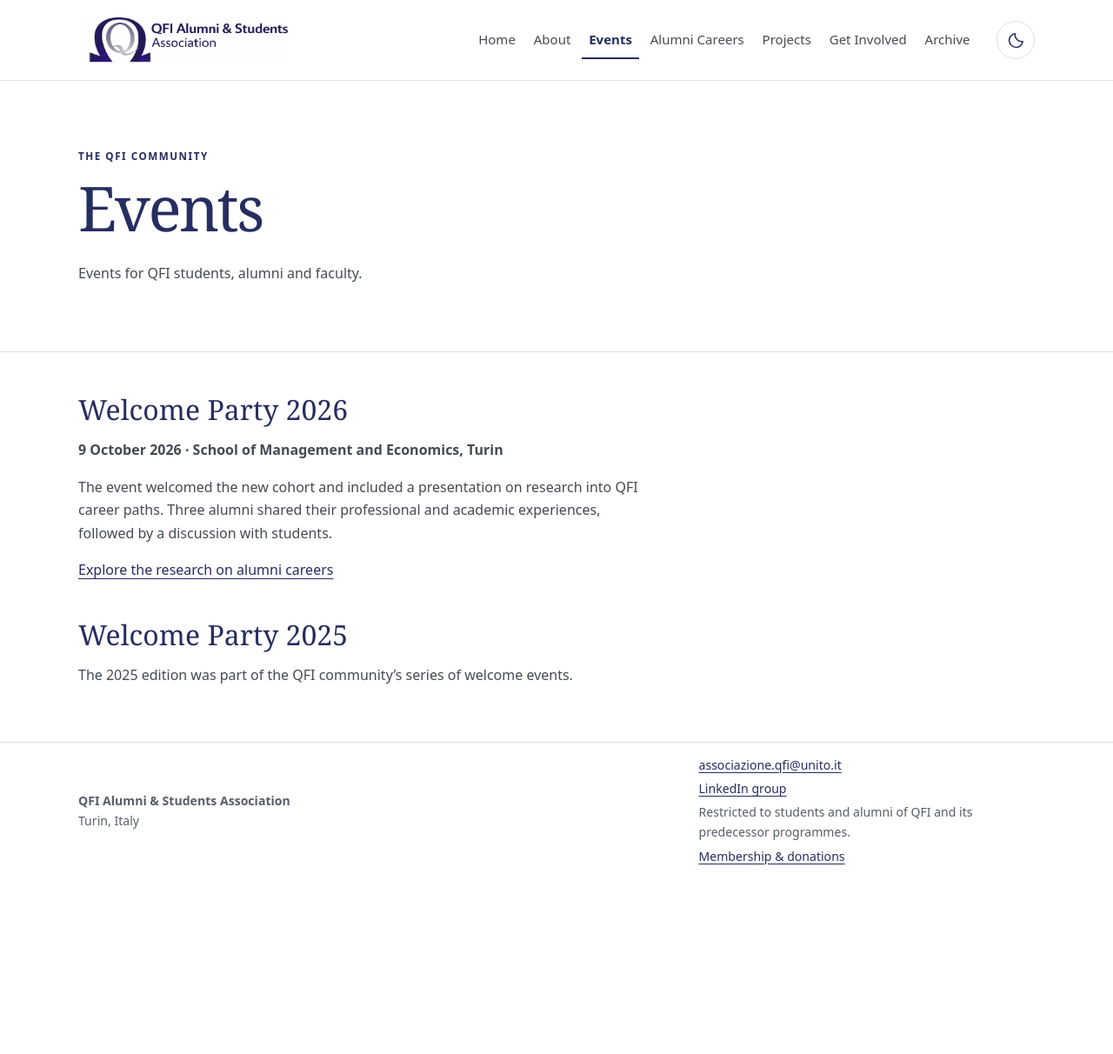
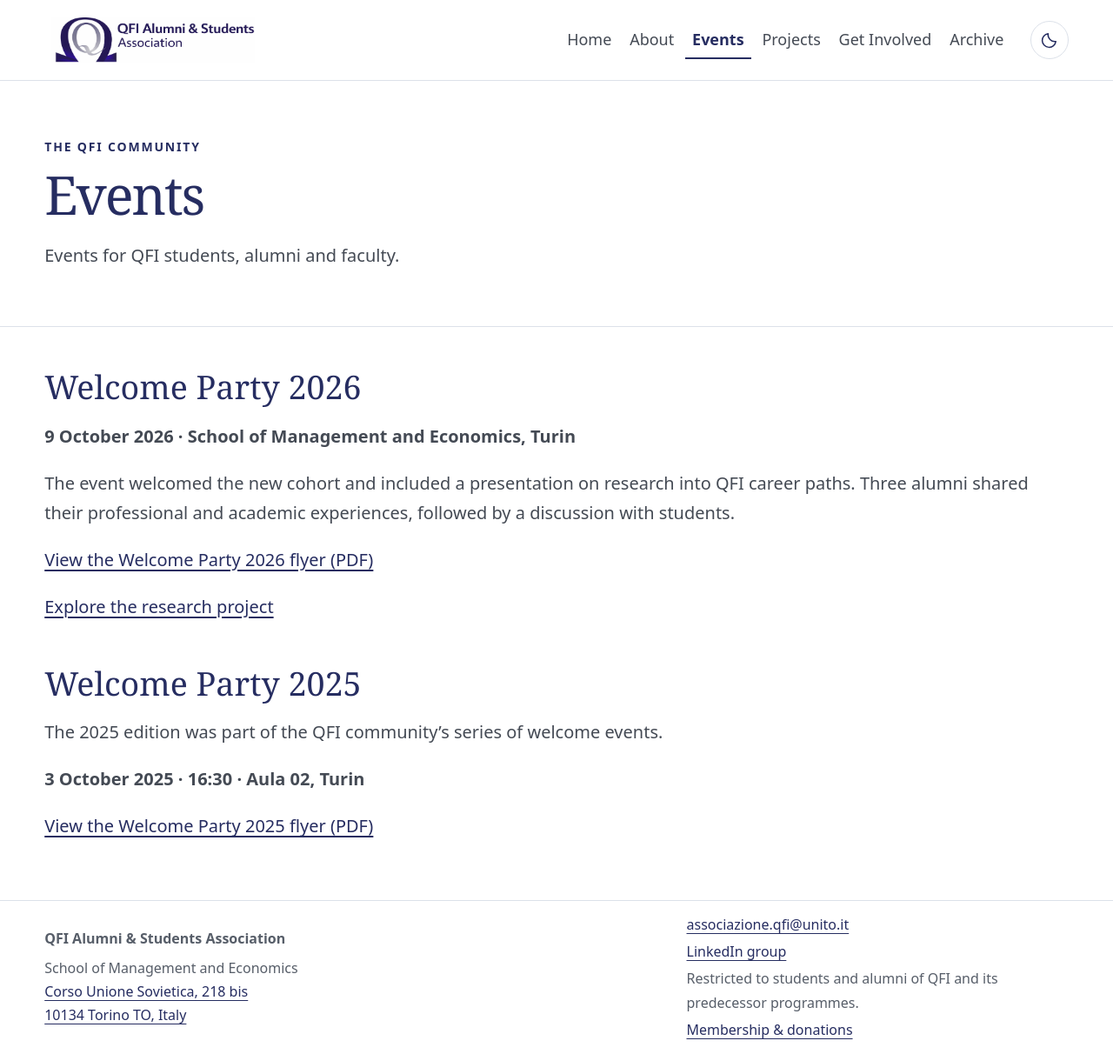
Before and after one commit to AlessandroTugnetti/qfi-alumni, a Jekyll site: the page built from _pages/eventi.md, in a window 1280 px wide. Shown: the whole page at 87% size. Built offline with Jekyll 4.4.1, drawn with Linux system fonts in a browser that asks for light colours; before the commit the page ends 1009 px from its top, so only the background shows below that.

Commit message:
Improve desktop layout and typography, add event flyers and association address

```diff
--- a/_layouts/qfi.html
+++ b/_layouts/qfi.html
@@ -28,7 +28,13 @@
     </main>
     <footer class="site-footer">
       <div class="wrap footer-inner">
-        <div><strong>{{ site.title | escape }}</strong><br>Turin, Italy</div>
+        <div>
+          <strong>{{ site.title | escape }}</strong>
+          <address class="footer-address">
+            School of Management and Economics<br>
+            <a href="https://www.google.com/maps/place//data=!4m2!3m1!1s0x478812d15cd975c5:0x889a3caf1aeb2f2?sa=X&amp;ved=1t:8290&amp;ictx=111">Corso Unione Sovietica, 218 bis<br>10134 Torino TO, Italy</a>
+          </address>
+        </div>
         <div class="footer-contacts">
           <a href="mailto:associazione.qfi@unito.it">associazione.qfi@unito.it</a>
           <a href="https://www.linkedin.com/groups/5072671/">LinkedIn group</a>
--- a/_pages/eventi.md
+++ b/_pages/eventi.md
@@ -13,9 +13,15 @@ description: Events for QFI students, alumni and faculty.
 
 The event welcomed the new cohort and included a presentation on research into QFI career paths. Three alumni shared their professional and academic experiences, followed by a discussion with students.
 
-[Explore the research on alumni careers]({{ '/percorsi-alumni/' | relative_url }})
+[View the Welcome Party 2026 flyer (PDF)]({{ '/assets/documenti/welcome-party-2026-flyer.pdf' | relative_url }})
+
+[Explore the research project]({{ '/projects/qfi-alumni-careers/' | relative_url }})
 
 ## Welcome Party 2025
 {: #welcome-party-2025}
 
 The 2025 edition was part of the QFI community’s series of welcome events.
+
+**3 October 2025 · 16:30 · Aula 02, Turin**
+
+[View the Welcome Party 2025 flyer (PDF)]({{ '/assets/documenti/welcome-party-2025-flyer.pdf' | relative_url }})
--- a/assets/qfi.css
+++ b/assets/qfi.css
@@ -20,22 +20,23 @@ body {
   flex-direction: column;
   background: var(--bg);
   color: var(--text);
-  font: 1rem/1.65 system-ui, sans-serif;
+  font: 1.125rem/1.7 system-ui, sans-serif;
 }
 main { flex: 1; }
 a { color: var(--blue); text-underline-offset: .22em; }
 :focus-visible { outline: 2px solid var(--blue); outline-offset: 3px; }
 h1, h2, h3 { color: var(--blue); font-family: Georgia, serif; font-weight: 500; line-height: 1.1; }
-h1 { margin: .15em 0 .32em; font-size: clamp(2.3rem, 6vw, 4.45rem); letter-spacing: -.035em; }
-h2 { margin: 1.35em 0 .5em; font-size: clamp(1.5rem, 3vw, 2rem); }
+h1 { margin: .15em 0 .32em; font-size: clamp(2.5rem, 4.8vw, 4.75rem); letter-spacing: -.035em; }
+h2 { margin: 1.35em 0 .5em; font-size: clamp(1.75rem, 3vw, 2.35rem); }
 p { margin: 0 0 1em; }
-.wrap { width: min(100% - 2 * clamp(16px, 5vw, 60px), 1100px); margin-inline: auto; }
+.wrap { width: min(100% - 2 * clamp(20px, 4vw, 72px), 1320px); margin-inline: auto; }
 .site-header, .site-footer { background: var(--panel); }
 .site-header { border-bottom: 1px solid var(--line); }
-.site-footer { border-top: 1px solid var(--line); color: var(--subtle); font-size: .88rem; }
+.site-footer { border-top: 1px solid var(--line); color: var(--subtle); font-size: 1rem; }
 .header-inner, .footer-inner { display: flex; align-items: center; gap: .7rem 1.4rem; padding-block: .85rem; }
 .footer-inner { justify-content: space-between; flex-wrap: wrap; }
 .footer-contacts { display: flex; flex-direction: column; align-items: flex-start; gap: .25rem; max-width: 48ch; }
+.footer-address { font-style: normal; margin-top: .4rem; }
 .brand { flex: 0 1 250px; display: block; padding: .4rem .5rem; border-radius: .25rem; background: #fff; }
 .brand img { display: block; width: 100%; height: auto; }
 .header-inner nav { margin-left: auto; }
@@ -46,7 +47,7 @@ p { margin: 0 0 1em; }
   min-height: 44px;
   padding: 0 .5rem;
   color: var(--text);
-  font-size: .94rem;
+  font-size: 1.125rem;
   text-decoration: none;
   border-bottom: 2px solid transparent;
 }
@@ -67,9 +68,9 @@ p { margin: 0 0 1em; }
 .theme-toggle:hover { background: var(--wash); }
 .theme-toggle .sun, .theme-toggle[aria-pressed="true"] .moon { display: none; }
 .theme-toggle[aria-pressed="true"] .sun { display: block; }
-.hero, .page-heading { padding-block: clamp(2.3rem, 6vw, 5rem); border-bottom: 1px solid var(--line); }
-.hero p:not(.kicker), .page-heading p:not(.kicker) { max-width: 62ch; margin-bottom: 0; }
-.kicker { margin: 0; font-size: .73rem; font-weight: 700; letter-spacing: .13em; text-transform: uppercase; color: var(--blue); }
+.hero, .page-heading { padding-block: clamp(2.3rem, 5vw, 4rem); border-bottom: 1px solid var(--line); }
+.hero p:not(.kicker), .page-heading p:not(.kicker) { margin-bottom: 0; }
+.kicker { margin: 0; font-size: .875rem; font-weight: 700; letter-spacing: .13em; text-transform: uppercase; color: var(--blue); }
 .actions { display: flex; flex-wrap: wrap; gap: .65rem; margin-top: 1.4rem; }
 .button {
   display: inline-flex;
@@ -85,7 +86,6 @@ p { margin: 0 0 1em; }
 .primary { background: var(--blue); color: var(--on-blue); }
 .content { padding-block: clamp(1.55rem, 4vw, 3rem); }
 .content > :first-child { margin-top: 0; }
-.content > p { max-width: 73ch; }
 .grid { display: grid; gap: .85rem; margin-block: 1rem 1.4rem; }
 .three { grid-template-columns: repeat(3, minmax(0, 1fr)); }
 .two { grid-template-columns: repeat(2, minmax(0, 1fr)); }
@@ -109,21 +109,24 @@ p { margin: 0 0 1em; }
 .news-list p:last-child { margin-bottom: 0; }
 .project-list { display: grid; gap: 1rem; }
 .project-card { margin-top: 1rem; }
-.project-card h3 { font-size: clamp(1.5rem, 3vw, 2rem); margin: .5rem 0; }
+.project-card h3 { font-size: clamp(1.75rem, 3vw, 2.35rem); margin: .5rem 0; }
 .project-card h3 a { text-decoration: none; }
 .project-card h3 a:hover { text-decoration: underline; }
-.foundation-photo { margin: 1.5rem 0 2rem; }
+.foundation-photo { width: min(100%, 680px); margin: 1.5rem auto 2rem; }
 .foundation-photo img { display: block; width: 100%; height: auto; border-radius: .35rem; }
-.foundation-photo figcaption { margin-top: .6rem; color: var(--subtle); font-size: .9rem; }
+.foundation-photo figcaption { margin-top: .6rem; color: var(--subtle); font-size: 1rem; }
 .support-panel { display: grid; grid-template-columns: minmax(0, 1fr) 250px; align-items: center; gap: 1.5rem; margin-top: 1rem; }
-.support-panel h3 { margin-top: 0; font-size: 1.5rem; }
+.support-panel h3 { margin-top: 0; font-size: 1.75rem; }
 .paypal-qr { display: block; width: 250px; max-width: 100%; height: auto; background: #fff; border-radius: .35rem; }
 details { padding-block: .65rem; border-block: 1px solid var(--line); margin-block: 1rem; }
 summary { cursor: pointer; color: var(--blue); font-weight: 650; }
-details > p { margin: .65rem 0 0; max-width: 73ch; }
+details > p { margin: .65rem 0 0; }
 .pdf-preview { display: block; width: 100%; height: clamp(24rem, 75vh, 52rem); margin-top: 1rem; border: 1px solid var(--line); background: #fff; }
 .sr-only, .skip:not(:focus) { position: absolute; width: 1px; height: 1px; overflow: hidden; clip-path: inset(50%); white-space: nowrap; }
 .skip:focus { position: absolute; z-index: 1; padding: .55rem; background: var(--panel); }
+@media (min-width: 1001px) {
+  body { font-size: 1.25rem; }
+}
 @media (max-width: 1000px) {
   .header-inner { flex-wrap: wrap; justify-content: space-between; }
   .header-inner nav { order: 1; flex: 1 0 100%; margin-left: 0; }
@@ -133,7 +136,6 @@ details > p { margin: .65rem 0 0; max-width: 73ch; }
   .three, .two { grid-template-columns: 1fr; }
   .support-panel { grid-template-columns: 1fr; }
   .paypal-qr { justify-self: center; }
-  .desktop-break { display: none; }
   .brand { max-width: calc(100% - 4.2rem); }
   .nav-list { gap: 0 .15rem; }
   .nav-list a { padding-inline: .4rem; }
--- a/index.html
+++ b/index.html
@@ -6,11 +6,11 @@ nav_order: 1
 <section class="hero">
   <div class="wrap">
     <p class="kicker">Quantitative Finance and Insurance · Turin</p>
-    <h1>QFI, during your studies<br class="desktop-break"> and after graduation</h1>
+    <h1>{{ site.title | escape }}</h1>
     <p>{{ site.description | escape }}</p>
     <div class="actions">
       <a class="button primary" href="{{ '/partecipa/' | relative_url }}">Get Involved</a>
-      <a class="button" href="{{ '/percorsi-alumni/' | relative_url }}">Explore alumni careers</a>
+      <a class="button" href="{{ '/projects/' | relative_url }}">Explore our projects</a>
     </div>
   </div>
 </section>
```
Also changed, not shown: _pages/percorsi-alumni.html (added, +18 -0 lines), _pages/percorsi-alumni.md (deleted, +0 -28 lines), _projects/qfi-alumni-careers.md (+1 -1 lines), 2 other files.
